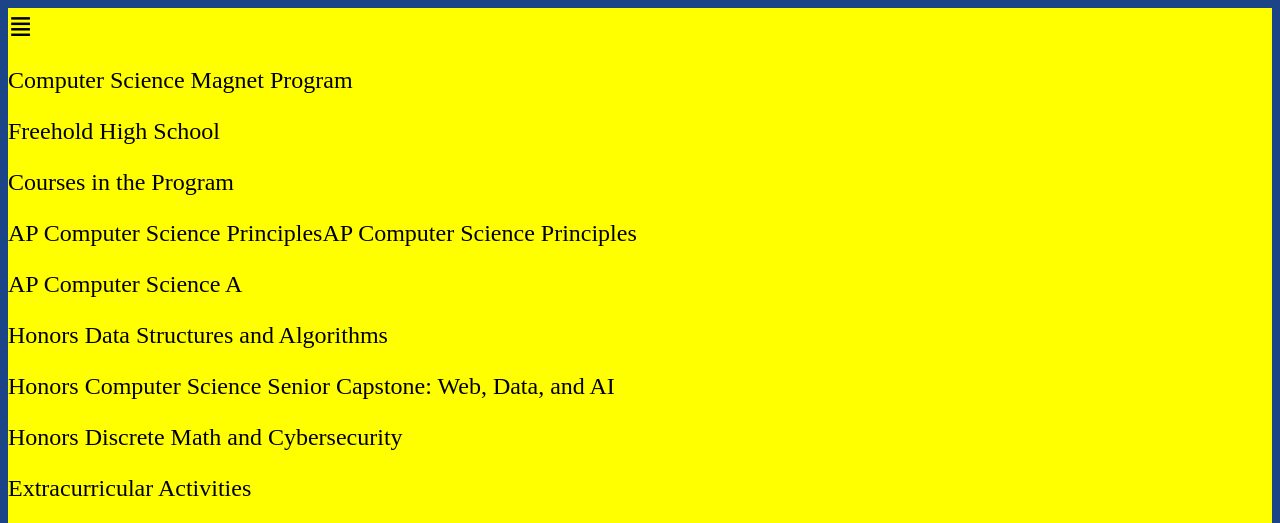
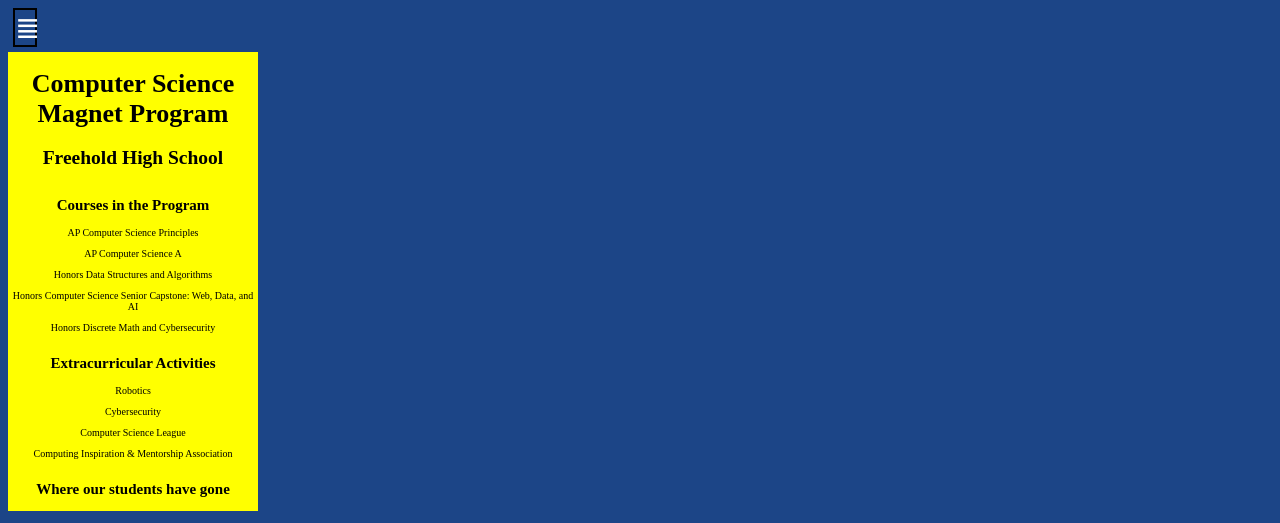
Before and after one commit to BORED47/Copy-Website, a website: page index.html in a window 1280 px wide. Shown: the top 523 px of the page. Drawn offline with Linux system fonts and the light colour scheme.

Commit message:
4th commit

```diff
--- a/index.html
+++ b/index.html
@@ -9,34 +9,37 @@
 </head>
 
 <body>
+
+<p id="bars" onclick="hideBar()">≣</p>
 <div class="sideBar">
-    <p id="bars" onclick="hideBar()"> ≣ </p>
-    <div id="sideHeader">
-        <p> Computer Science Magnet Program </p>
-        <p> Freehold High School </p>
+
+    <div id="sideHeader" onclick="">
+        <h1> Computer Science Magnet Program </h1>
+        <h2> Freehold High School </h2>
     </div>
 
     <div id="sideCourses">
-        <p> Courses in the Program </p>
-        <p>AP Computer Science PrinciplesAP Computer Science Principles</p>
-        <p>AP Computer Science A</p>
-        <p>Honors Data Structures and Algorithms</p>
-        <p>Honors Computer Science Senior Capstone: Web, Data, and AI</p>
-        <p>Honors Discrete Math and Cybersecurity</p>
+        <h2 onclick=""> Courses in the Program </h2>
+        <p onclick="">AP Computer Science Principles</p>
+        <p onclick="">AP Computer Science A</p>
+        <p onclick="">Honors Data Structures and Algorithms</p>
+        <p onclick="">Honors Computer Science Senior Capstone: Web, Data, and AI</p>
+        <p onclick="">Honors Discrete Math and Cybersecurity</p>
     </div>
 
     <div id="sideExtras">
-        <p> Extracurricular Activities</p>
-        <p>Robotics</p>
-        <p>Cybersecurity</p>
-        <p>Computer Science League</p>
-        <p>Computing Inspiration & Mentorship Association</p>
+        <h2 onclick=""> Extracurricular Activities</h2>
+        <p onclick="">Robotics</p>
+        <p onclick="">Cybersecurity</p>
+        <p onclick="">Computer Science League</p>
+        <p onclick="">Computing Inspiration & Mentorship Association</p>
     </div>
 
-    <div> <p>Where our students have gone</p> </div>
+    <div id="sideColleges"> <h2 onclick="">Where our students have gone</h2> </div>
 
 </div>
 
+<div id="restPage">
     <h1 id="MainHead"> Computer Science Magnet Program </h1>
 
     <p> The Computer Science Magnet Program is a rigorous four-year course of study designed for students who have an
@@ -273,6 +276,7 @@
             <p>Yale University</p>
         </div>
     </div>
+</div>
 
 
 </body>
--- a/style.css
+++ b/style.css
@@ -3,24 +3,65 @@ body{
     color: white;
 }
 
+#bars{
+    position: sticky;
+    top: 0;
+    left: 0;
+    bottom: 0;
+    width: 20px;
+    cursor: pointer;
+    text-align: left;
+    border-style: solid;
+    border-width: 2px;
+    font-size: 30px;
+    border-color: black;
+    margin: 5px;
+}
 .sideBar{
     position: sticky;
+    top: 0;
+    left: 0;
+    bottom: 0;
+    width: 250px;
+
+    display: flex;
+    flex-direction: column;
+    gap: 0;
+
     color: black;
     background-color: yellow;
+    text-align: center;
 
-    #bars{
-        text-align: left;
-        font-size: 30px;
-        border-width: 1px;
-        border-color: black;
-        margin: 0;
+    #sideHeader{
+        cursor: pointer;
+        font-size: 13px;
     }
+    #sideCourses{
+        cursor: pointer;
+        font-size: 10px;
+    }
+    #sideExtras{
+        cursor: pointer;
+        font-size: 10px;
+    }
+    #sideColleges{
+        cursor: pointer;
+        font-size: 10px;
+    }
+    p{
+        font-size: 10px;
+    }
+}
+#restPage{
+    justify-content: ;
+
 }
 
 #MainHead{
     text-align: left;
     font-size: 70px;
 }
+
 p{
     font-size: 24px;
 }
```
Also changed, not shown: index.js (line endings or trailing spaces). Lines whose indentation alone changed are shown as unchanged.
